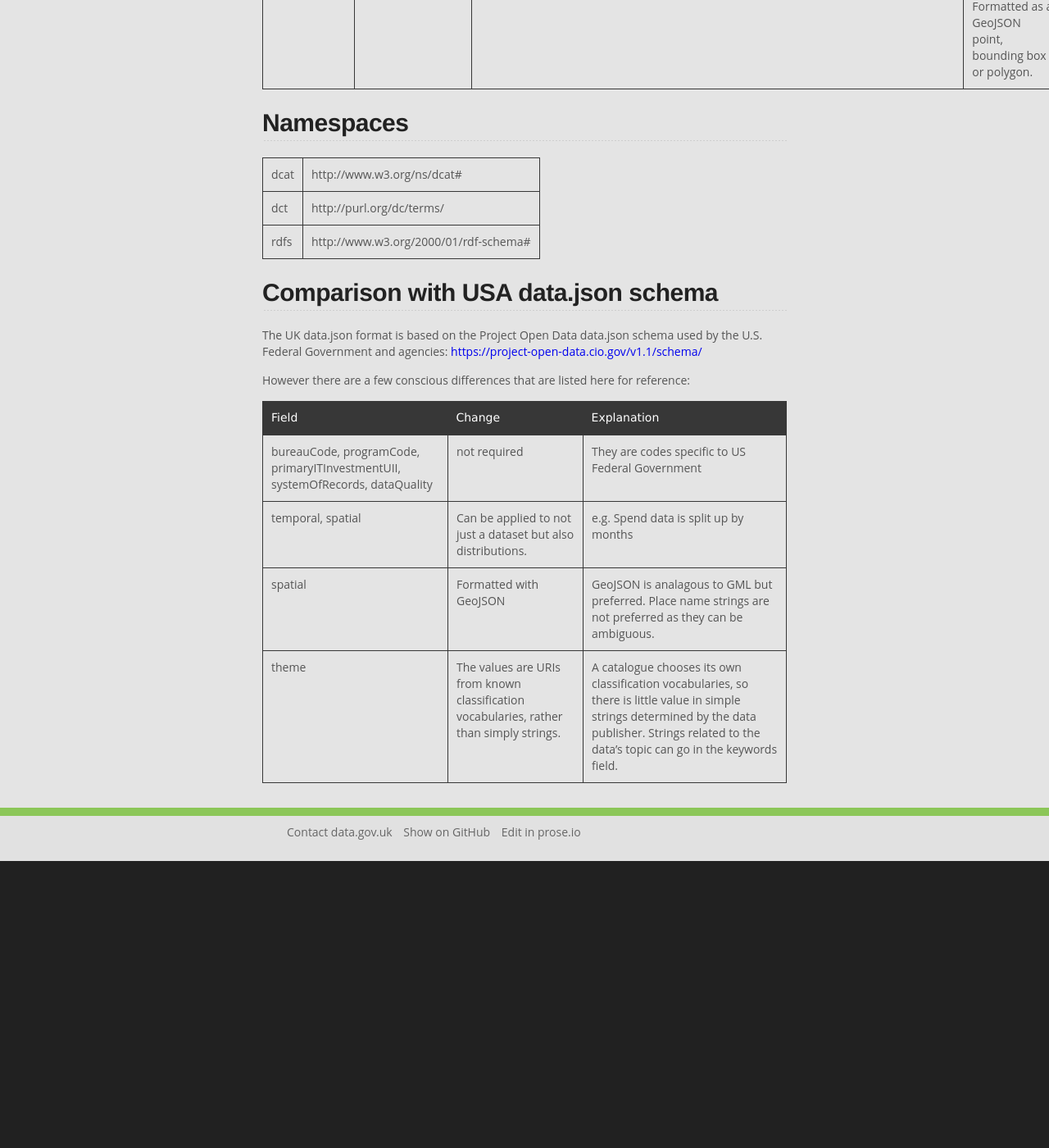
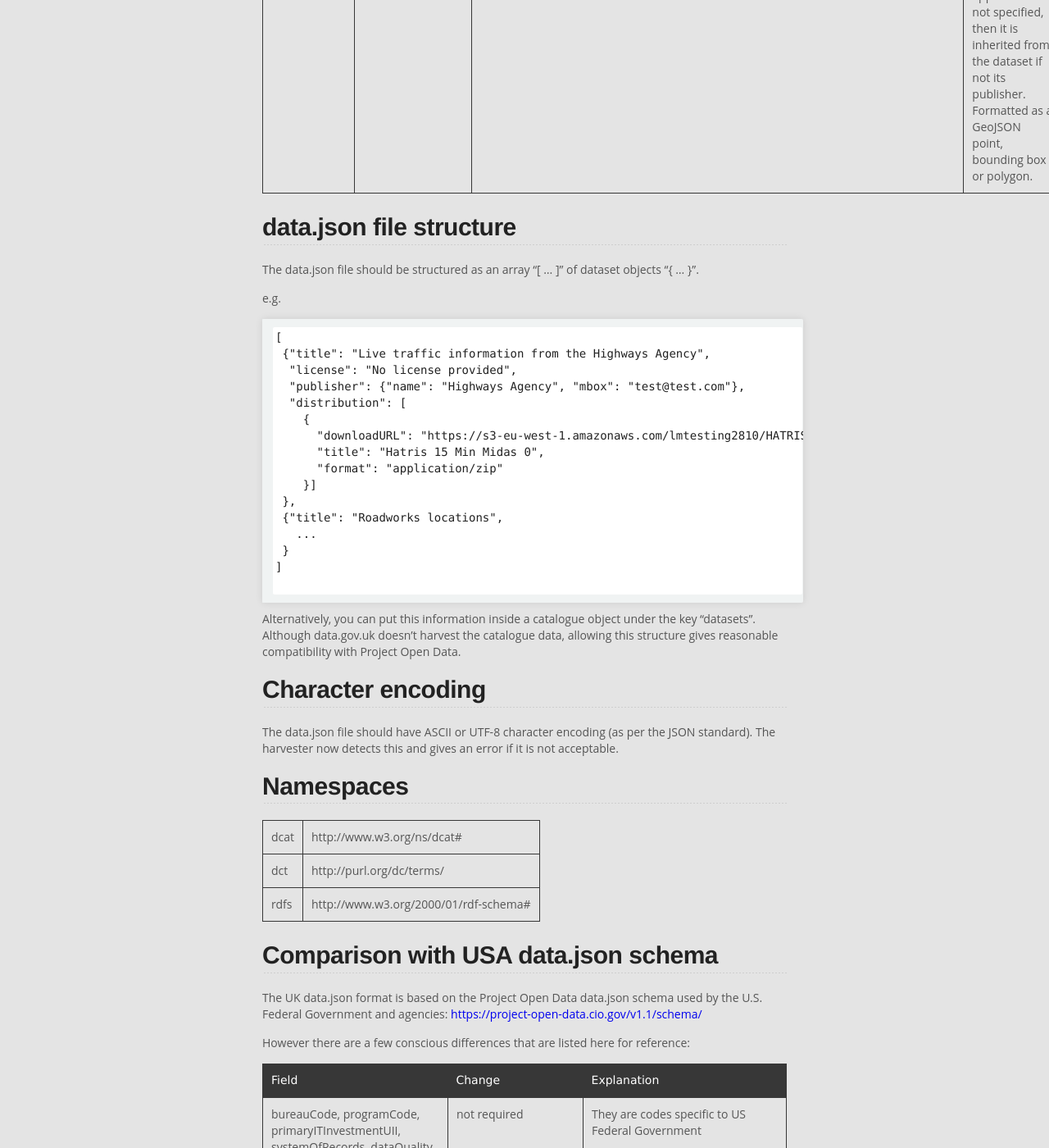
Before and after one commit to datagovuk/guidance, a Jekyll site: the page built from dcat_fields.md, in a window 1280 px wide and 1400 px high, scrolled down 3504 px. Shown: the whole window at 82% size. Built offline with Jekyll 4.4.1, drawn with Linux system fonts in a browser that asks for light colours; before the commit the page ends 4554 px from its top, so only the background shows below that; some of the changed text lies outside the part shown.

Commit message:
Add dcat references, file structure, encoding, publisher is mandatory.

````diff
--- a/dcat_fields.md
+++ b/dcat_fields.md
@@ -13,15 +13,15 @@ This page describes the technical detail of data.gov.uk's support of DCAT and da
 | --------------- | -------------- | ------------- | -------- |
 | title | dct:title <br> rdfs:label | Spend over £500 | Mandatory |
 | description | dct:description <br> rdfs:comment | Spend transactions published monthly according to the Treasury transparency guidelines. | Mandatory |
-| identifier | (equivalent to RDF object's URI or) dct:identifier | `https://data.some.org/catalog/datasets/9df8df51-63db-37a8-e044-0003ba9b0d98` or `http://dx.doi.org/10.7927/H4PZ56R2` | Mandatory. Must stay the same, even if the dataset's title changes. Must be globally unique - not just unique to the publisher. A URI is highly recommended (preferably an HTTP URL). |
+| identifier | (equivalent to RDF object's URI or) dct:identifier | `https://data.some.org/catalog/datasets/9df8df51-63db-37a8-e044-0003ba9b0d98` or `http://dx.doi.org/10.7927/H4PZ56R2` | Mandatory. Must stay the same, even if the dataset's title changes. Must be globally unique - not just unique to the publisher. A URI is highly recommended (ideally one that returns a web page about the dataset). |
 | license | dct:license | `http://www.nationalarchives.gov.uk/doc/open-government-licence/version/2/` | Mandatory. Either a license URI or a title (must be exact or may not be recognized as open) |
 | keyword | dcat:keyword | data.json: <br> `"keyword": {"geochemistry", "geology"}` <br> DCAT: `<dcat:keyword>geochemistry</dcat:keyword>` `<dcat:keyword>geology</dcat:keyword>` | Not displayed by data.gov.uk but helps theme categorization |
 | issued | dct:issued | `2012-05-10T21:04` | Date of formal issuance. |
 | modified | dct:modified | `2012-05-10T21:04` ||
-| publisher | dct:publisher | data.json: <br> `"publisher": {"name": "Geological Society", "mbox": "info@gs.org"}` <br> DCAT: <br> `<dct:publisher>`<br>`    <foaf:Organization>`<br>`        <foaf:name>Geological Society</foaf:name>`<br>`        <foaf:mbox>info@gs.org </foaf:mbox>`<br>`    </foaf:Organization>`<br>`</dct:publisher>`||
+| publisher | dct:publisher | data.json: <br> `"publisher": {"name": "Geological Society", "mbox": "info@gs.org"}` <br> DCAT: <br> `<dct:publisher>`<br>`    <foaf:Organization>`<br>`        <foaf:name>Geological Society</foaf:name>`<br>`        <foaf:mbox>info@gs.org </foaf:mbox>`<br>`    </foaf:Organization>`<br>`</dct:publisher>`| Mandatory. However the harvester will attach the dataset to the publisher selected in the harvest source. |
 | distribution | dcat:distribution || A location for accessing/obtaining the data. See "Distribution" table below |
 | landingPage | dcat:landingPage | `https://www.gov.uk/government/statistical-data-sets/oil-and-petroleum-products-weekly-statistics` | URL of a web page specifically about this dataset and probably has direct links to its resources and further information. |
-| references | foaf:Document | `http://data.dft.gov.uk/road-accidents-safety-data/Brief-guide-to%20road-accidents-and-safety-data.doc` | URL of a web page, PDF or other documentation that goves more information about the dataset. (Although use landingPage instead for a URL if that is more appropriate.) Can be multiple URLs. |
+| references | foaf:Document | `http://data.dft.gov.uk/road-accidents-safety-data/Brief-guide-to%20road-accidents-and-safety-data.doc` <br> OR in data.json you can specify more fields like a distribution e.g. <br> `{"url": "https://indicators.ic.nhs.uk/framework.pdf", "title": "Framework specification", "format": "application/pdf"}` | URL of a web page, PDF or other documentation that goves more information about the dataset. (Although use landingPage instead for a URL if that is more appropriate.) Can be multiple URLs. |
 | language | dct:language | `en` or `http://id.loc.gov/vocabulary/iso639-1/en` | Language of the data |
 | frequency | dct:accrualPeriodicity | `R/P1Y` (=annual) <br> `R/P1W` (=weekly) | The frequency at which dataset is published. Format: ISO 8601 Repeating Duration (or `irregular`) See: <https://project-open-data.cio.gov/iso8601_guidance/#accrualperiodicity> |
 | temporal | dct:temporal | `2000-01-15/2010-01-15` | The date period that the data applies to. Formatted as two ISO 8601 dates (or datetimes) separated by a slash. |
@@ -45,6 +45,36 @@ These are for **data** not documentation.
 | temporal | dct:temporal | 2000-01-15/2010-01-15 | The date period that the data applies to. Formatted as two ISO 8601 dates (or datetimes) separated by a slash. |
 | spatial |  dct:spatial | `{\"type\":\"Polygon\",\"coordinates\":[[[2.072, 49.943],[2.072, 55.816], [-6.236, 55.816], [-6.236, 49.943], [2.072, 49.943]]]}` | The geographic location that the data applies to. If not specified, then it is inherited from the dataset if not its publisher. Formatted as a GeoJSON point, bounding box or polygon. |
 
+## data.json file structure
+
+The data.json file should be structured as an array "[ ... ]" of dataset objects "{ ... }".
+
+e.g.
+```
+[
+ {"title": "Live traffic information from the Highways Agency",
+  "license": "No license provided",
+  "publisher": {"name": "Highways Agency", "mbox": "test@test.com"},
+  "distribution": [
+    {
+      "downloadURL": "https://s3-eu-west-1.amazonaws.com/lmtesting2810/HATRIS_15MinuteMIDAS_YYYY-MM-DD_0.csv.zip",
+      "title": "Hatris 15 Min Midas 0",
+      "format": "application/zip"
+    }]
+ },
+ {"title": "Roadworks locations",
+   ...
+ }
+]
+
+```
+
+Alternatively, you can put this information inside a catalogue object under the key "datasets". Although data.gov.uk doesn't harvest the catalogue data, allowing this structure gives reasonable compatibility with Project Open Data.
+
+## Character encoding
+
+The data.json file should have ASCII or UTF-8 character encoding (as per the JSON standard). The harvester now detects this and gives an error if it is not acceptable.
+
 ## Namespaces
 
 | dcat | http://www.w3.org/ns/dcat# |
````
Also changed, not shown: index.md (+2 -0 lines).
